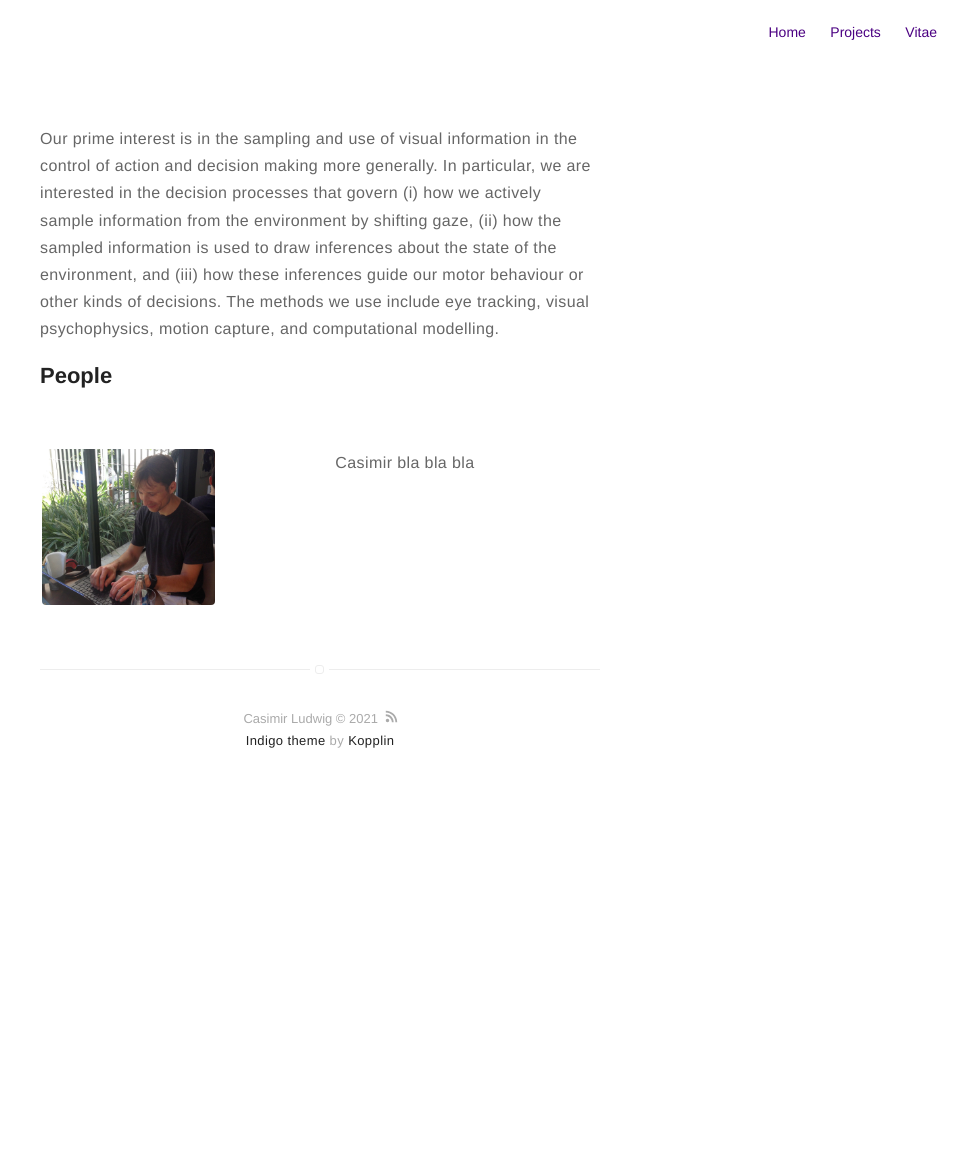
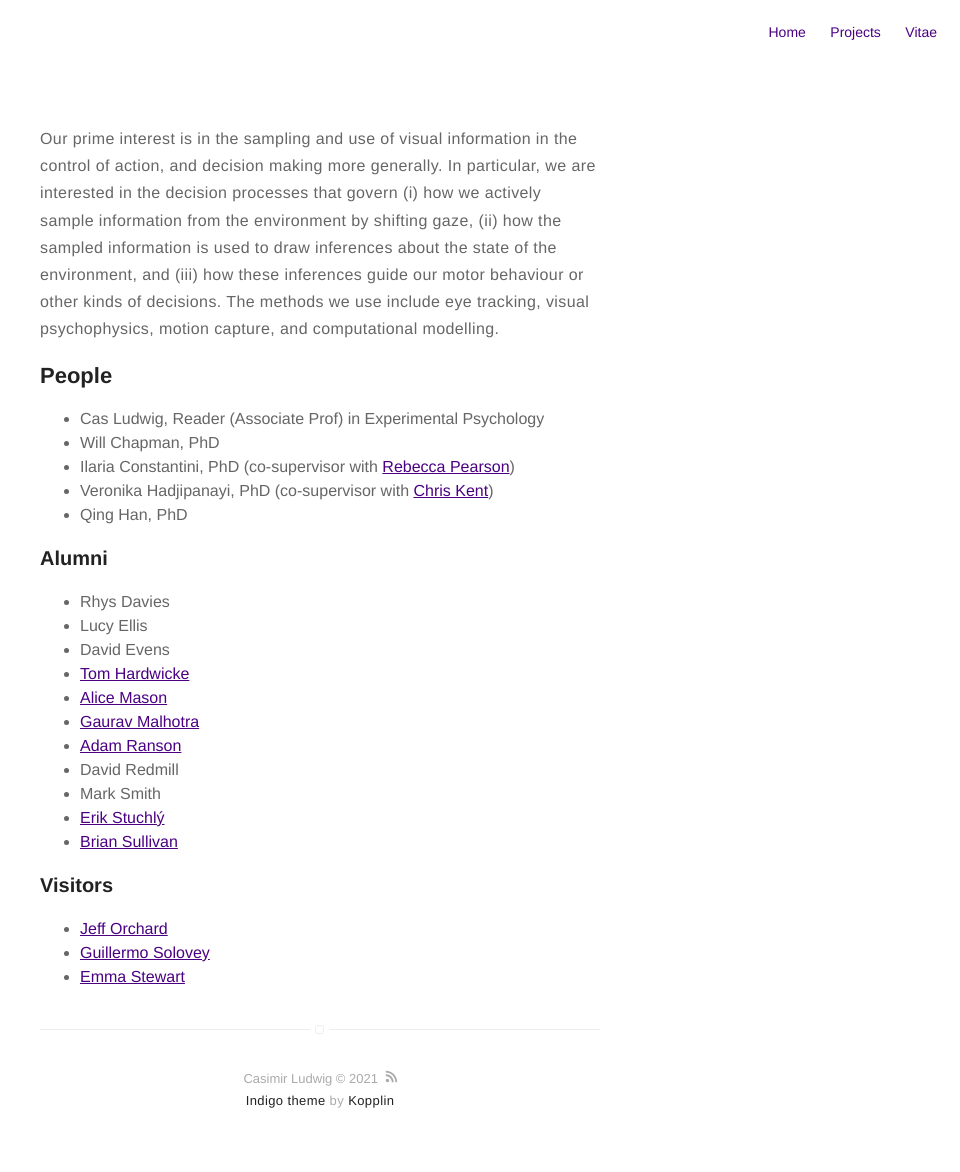
Before and after one commit to CasLudwig/CasLudwig.github.io, a Jekyll site: the page built from about.md, in a window 1280 px wide. Shown: the whole page, without its empty margins (320-1280 px from the left). Built offline with Jekyll 4.4.1, drawn with Linux system fonts in a browser that asks for light colours; before the commit the page ends 900 px from its top, so only the background shows below that.

Commit message:
update of people and projects

```diff
--- a/about.md
+++ b/about.md
@@ -3,16 +3,32 @@ title: About
 layout: page
 ---
 
-Our prime interest is in the sampling and use of visual information in the control of action and decision making more generally. In particular, we are interested in the decision processes that govern (i) how we actively sample information from the environment by shifting gaze, (ii) how the sampled information is used to draw inferences about the state of the environment, and (iii) how these inferences guide our motor behaviour or other kinds of decisions. The methods we use include eye tracking, visual psychophysics, motion capture, and computational modelling.
+Our prime interest is in the sampling and use of visual information in the control of action, and decision making more generally. In particular, we are interested in the decision processes that govern (i) how we actively sample information from the environment by shifting gaze, (ii) how the sampled information is used to draw inferences about the state of the environment, and (iii) how these inferences guide our motor behaviour or other kinds of decisions. The methods we use include eye tracking, visual psychophysics, motion capture, and computational modelling.
 
 ## People
-<div class="side-by-side">
-    <div class="toleft">
-        <img class="image" src="{{ site.url }}/{{ site.picture }}" alt="Alt Text">
-        <!--<figcaption class="caption">Cas working in a cafe</figcaption>-->
-    </div>
 
-    <div class="toright">
-        <p>Casimir bla bla bla</p>
-    </div>
-</div>
+- Cas Ludwig, Reader (Associate Prof) in Experimental Psychology
+- Will Chapman, PhD
+- Ilaria Constantini, PhD (co-supervisor with [Rebecca Pearson](https://www.mmu.ac.uk/hpsc/our-staff/browse/faculty/profile/index.php?id=5351))
+- Veronika Hadjipanayi, PhD (co-supervisor with [Chris Kent](https://www.bristol.ac.uk/people/person/Chris-Kent-8f9f61be-af53-498d-98dd-85984636e0fc/))
+- Qing Han, PhD
+
+### Alumni
+
+- Rhys Davies
+- Lucy Ellis
+- David Evens
+- [Tom Hardwicke](https://tomhardwicke.netlify.app/)
+- [Alice Mason](https://alicemason.github.io/)
+- [Gaurav Malhotra](https://research-information.bris.ac.uk/en/persons/gaurav-malhotra)
+- [Adam Ranson](https://www.ransonlab.net/home)
+- David Redmill
+- Mark Smith
+- [Erik Stuchl&yacute;](https://www.psy.uni-hamburg.de/en/arbeitsbereiche/allgemeine-psychologie/personen/erik-stuchly.html)
+- [Brian Sullivan](https://visionresearchblog.wordpress.com/)
+
+### Visitors
+
+- [Jeff Orchard](https://cs.uwaterloo.ca/~jorchard/)
+- [Guillermo Solovey](https://gsolovey.netlify.app/)
+- [Emma Stewart](https://emmaemstewart.com/)
```
Also changed, not shown: Analysing data.html (added, +30 -0 lines), projects.md (+1 -1 lines).
